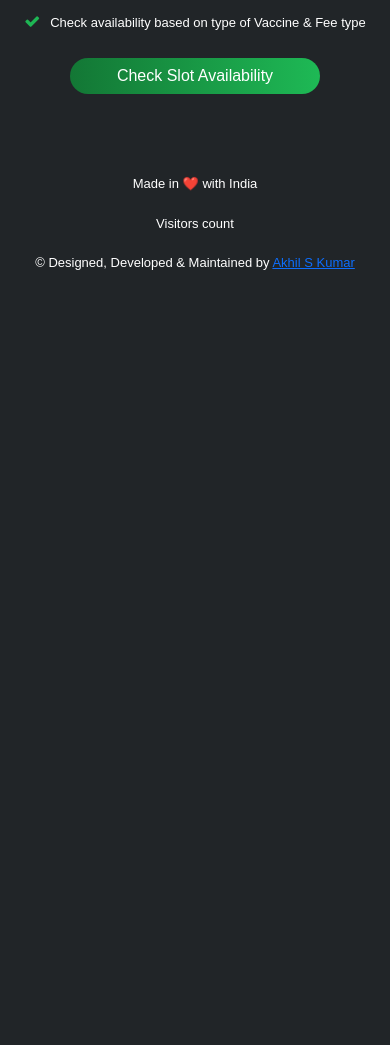
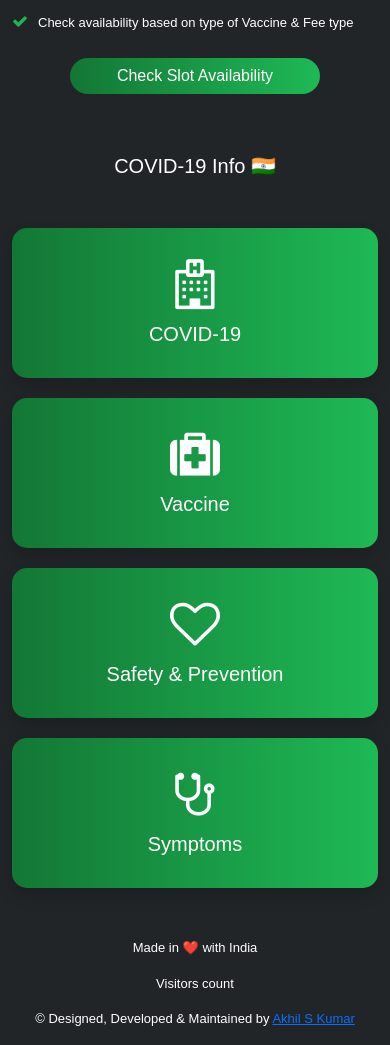
Before and after one commit to akhil-s-kumar/COVID-19, a plain HTML site: page index.html in a window 390 px wide. Shown: the part 1267-2312 px from the top of the page. Before the commit the page ends 1556 px from the top, so only its background shows below. Drawn offline with nearby package versions, Linux system fonts and the light colour scheme; no server answers.

Commit message:
Added Covid Info

```diff
--- a/css/style.css
+++ b/css/style.css
@@ -1,132 +1,135 @@
-body{
+body {
   background-color: #212528;
-    font-family: 'Montserrat', sans-serif;
+  font-family: "Montserrat", sans-serif;
 }
 
-.topContainer{
+.topContainer {
   margin-top: 50px;
 }
 
-.graphCard{
+.graphCard {
   border-radius: 15px;
   border: none;
   width: 100%;
   height: 100%;
-    background-color: #2A2E31;
+  background-color: #2a2e31;
 }
 
-.statsCard{
+.statsCard {
   border-radius: 15px;
   border: none;
-    background-color: #2A2E31;
+  background-color: #2a2e31;
   height: 100%;
-    width:100%;
+  width: 100%;
 }
 
-.statsCard h5 span{
-    color: #1EB955;
+.statsCard h5 span {
+  color: #1eb955;
 }
 
-.statsCard h5{
+.statsCard h5 {
   margin-top: 15px;
   margin-bottom: 15px;
   color: #ffffff;
 }
 
-.statsCard .confirmed{
-    color: #D82E2F;
+.statsCard .confirmed {
+  color: #d82e2f;
 }
 
-.statsCard .active{
-    color: #12B0E8;
+.statsCard .active {
+  color: #12b0e8;
 }
 
-.statsCard .recovered{
-    color: #1EB654;
+.statsCard .recovered {
+  color: #1eb654;
 }
 
-.statsCard .death{
+.statsCard .death {
   color: #758283;
 }
 
-.headTitle{
+.headTitle {
   color: #ffffff;
   margin-bottom: 30px;
 }
 
-.graphStats{
+.graphStats {
   margin-top: 30px;
   margin-bottom: 30px;
 }
 
-.selectCard{
+.selectCard {
   align-items: center;
   justify-content: center;
-    max-width:100%;
+  max-width: 100%;
   border-radius: 15px;
   border: none;
-    background-color: #2A2E31;
+  background-color: #2a2e31;
 }
 
-.selectCard h5{
+.selectCard h5 {
   color: #ffffff;
   margin-top: 10px;
   font-size: small;
 }
 
-.statsCard ul{
-    display:flex;
+.statsCard ul {
+  display: flex;
   padding-left: 0;
   margin-left: 0;
   align-items: center;
   justify-content: space-between;
 }
 
-.statsCard li{
+.statsCard li {
   list-style-type: none;
 }
 
-.statsCard li i{
-    color: #1EB955;
+.statsCard li i {
+  color: #1eb955;
   margin-right: 10px;
 }
 
-.statsCard li h6{
+.statsCard li h6 {
   color: #ffffff;
 }
 
-.copyright{
+.copyrightSection {
+  margin-top: 50px;
+}
+
+.copyright {
   color: #ffffff;
   font-size: small;
-    margin-top: 20px;
 }
 
-.btnStyle{
+.btnStyle {
   margin-top: 10px;
   margin-bottom: 10px;
-    background-image: linear-gradient(to right, #137735, #1EB955);
+  background-image: linear-gradient(to right, #137735, #1eb955);
   width: 250px;
   border: none;
   border-radius: 50px;
 }
 
-.slotAvailability{
+.slotAvailability {
   margin-top: 50px;
   margin-bottom: 50px;
 }
 
-.slotAvailability p{
+.slotAvailability p {
   color: #ffffff;
   font-size: small;
 }
 
-.slotAvailability i{
-    color: #1EB654;
+.slotAvailability i {
+  color: #1eb654;
   font-size: medium;
   margin-right: 10px;
 }
 
-.SlotImg{
+.SlotImg {
   margin-top: 20px;
   margin-bottom: 10px;
   width: 100%;
@@ -134,12 +137,43 @@ body{
   align-items: center;
 }
 
+.infoCard {
+  color: #ffffff;
+  border-radius: 15px;
+  border: none;
+  width: 100%;
+  height: 150px;
+  background-image: linear-gradient(to right, #137735, #1eb955);
+}
+
+.infoCard i {
+  font-size: 50px;
+  margin-top: 15px;
+}
+
+.infoCard p {
+  margin-top: 10px;
+  font-size: 20px;
+  font-weight: 200;
+}
+
+.infoCard:hover {
+  box-shadow: 0 11px 11px 0 rgba(0, 0, 0, 0.16);
+  transform: translateY(-5px);
+  transition: 0.5s;
+}
+
 @media only screen and (max-width: 992px) {
   .statsCard {
     margin-top: 20px;
   }
-    .slotInfo{
-        text-align: center;
+  .slotInfo {
     margin-top: 30px;
   }
+  .slotButton {
+    text-align: center;
   }
+  .infoCard {
+    margin-top: 20px;
+  }
+}
--- a/index.html
+++ b/index.html
@@ -101,12 +101,51 @@
         <p><i class="fa fa-check"></i>Check current availability of vaccination for your prefered date</p>
         <p><i class="fa fa-check"></i>Check current availability of vaccination slots for Dose 1 & 2</p>
         <p><i class="fa fa-check"></i>Check availability based on type of Vaccine & Fee type</p>
-        <button onclick="window.location.href = './Slot-Availability-Check';" class="btn btn-primary btnStyle">
-          Check Slot Availability
-        </button>
+        <div class="slotButton">
+          <button onclick="window.location.href = './Slot-Availability-Check';" class="btn btn-primary btnStyle">
+            Check Slot Availability
+          </button>
+        </div>
       </div>
     </div>
-    <div class="row text-center">
+    <div class="row text-center align-items-center">
+      <div class="text-center">
+        <h5 class="headTitle">COVID-19 Info 🇮🇳</h5>
+      </div>
+      <div class="col-lg-3">
+        <div class="card shadow infoCard">
+          <div class="card-body">
+            <i class="fa fa-hospital-o"></i>
+            <p>COVID-19</p>
+          </div>
+        </div>
+      </div>
+      <div class="col-lg-3">
+        <div class="card shadow infoCard">
+          <div class="card-body">
+            <i class="fa fa-medkit"></i>
+            <p>Vaccine</p>
+          </div>
+        </div>
+      </div>
+      <div class="col-lg-3">
+        <div class="card shadow infoCard">
+          <div class="card-body">
+            <i class="fa fa-heart-o"></i>
+            <p>Safety & Prevention</p>
+          </div>
+        </div>
+      </div>
+      <div class="col-lg-3">
+        <div class="card shadow infoCard">
+          <div class="card-body">
+            <i class="fa fa-stethoscope"></i>
+            <p>Symptoms</p>
+          </div>
+        </div>
+      </div>
+    </div>
+    <div class="row text-center copyrightSection">
       <div class="bottom-align-text col-lg-12">
         <p class="copyright">Made in ❤️ with India</p>
         <p class="copyright">Visitors count <span id="count"></span></p>
```
Lines whose indentation alone changed are shown as unchanged.
